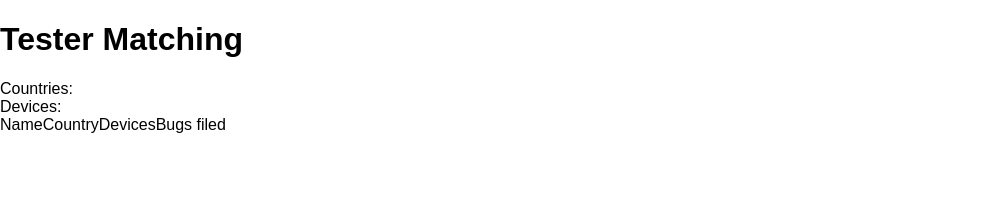
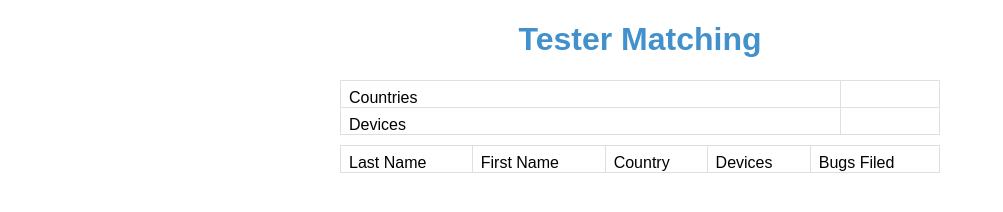
Before and after one commit to yeefom/tester-matching, a website: page client/index.html in a window 1280 px wide. Shown: the whole page, without its empty margins (0-1003 px from the left). Drawn offline with Linux system fonts and the light colour scheme; no server answers.

Commit message:
Improve style

```diff
--- a/client/app/templates/matching.html
+++ b/client/app/templates/matching.html
@@ -1,24 +1,32 @@
-<div>
-  <form>
-    Countries:
-    <label ng-repeat="(country, selected) in countries.data">{{ country }}<input type="checkbox" ng-model="selected" ng-change="select('country', country, selected)"></label>
-  </form>
-  <form>
-    Devices:
-    <label ng-repeat="(device, selected) in devices.data">{{ device }}<input type="checkbox" ng-model="selected" ng-change="select('device', device, selected)"></label>
-  </form>
+<div class="container">
   <table>
     <tr>
-      <td>Name</td>
+      <td>Countries</td>
+      <td>
+        <label ng-repeat="(country, selected) in countries.data" class="table-text">{{ country }}<input type="checkbox" ng-model="selected" ng-change="select('country', country, selected)"></label>
+      </td>
+    </tr>
+    <tr>
+      <td>Devices</td>
+      <td>
+        <label ng-repeat="(device, selected) in devices.data" class="table-text">{{ device }}<input type="checkbox" ng-model="selected" ng-change="select('device', device, selected)"></label>
+      </td>
+    </tr>
+  </table>
+  <table class="testers">
+    <tr>
+      <td>Last Name</td>
+      <td>First Name</td>
       <td>Country</td>
       <td>Devices</td>
-      <td>Bugs filed</td>
+      <td>Bugs Filed</td>
     </tr>
-    <tr ng-repeat="tester in testersMatched">
-      <td>{{tester.name}}</td>
+    <tr ng-repeat="tester in testersMatched" class="table-text">
+      <td>{{tester.lastName}}</td>
+      <td>{{tester.firstName}}</td>
       <td>{{tester.country}}</td>
       <td>
-        <span ng-repeat="(device, bugsFiled) in tester.devices">{{device}}: {{bugsFiled}}</span>
+        <div class="device" ng-repeat="(device, bugsFiled) in tester.devices">{{device}}: {{bugsFiled}}</div>
       </td>
       <td>{{tester.bugsFiled}}</td>
     </tr>
--- a/client/assets/style.css
+++ b/client/assets/style.css
@@ -0,0 +1,39 @@
+h1 {
+  text-align: center;
+  color: #4291CC;
+}
+
+table {
+  width: 100%;
+  border: 1px solid #E0E0DB;
+  border-collapse: collapse;
+  margin-bottom: 10px;
+}
+
+label {
+  display: inline-block;
+  margin: 5px;
+}
+
+input {
+  margin-left: 3px;
+}
+
+td {
+  border: 1px solid #E0E0DB;
+  padding: 8px 8px 0;
+}
+
+.table-text {
+  color: #575757;
+}
+
+.device{
+  margin-bottom: 3px;
+}
+
+.container {
+  width: 600px;
+  margin-left: auto;
+  margin-right: auto;
+}
```
